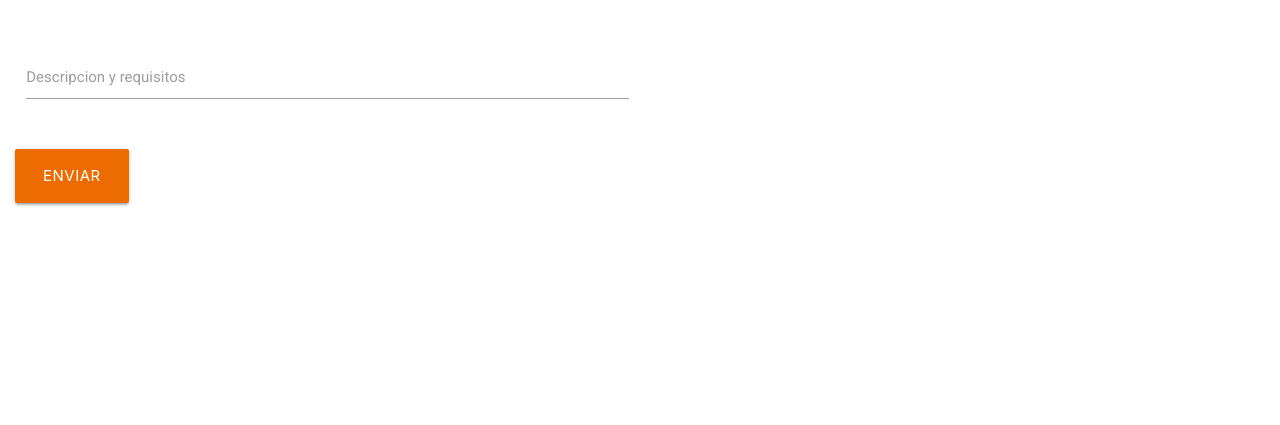
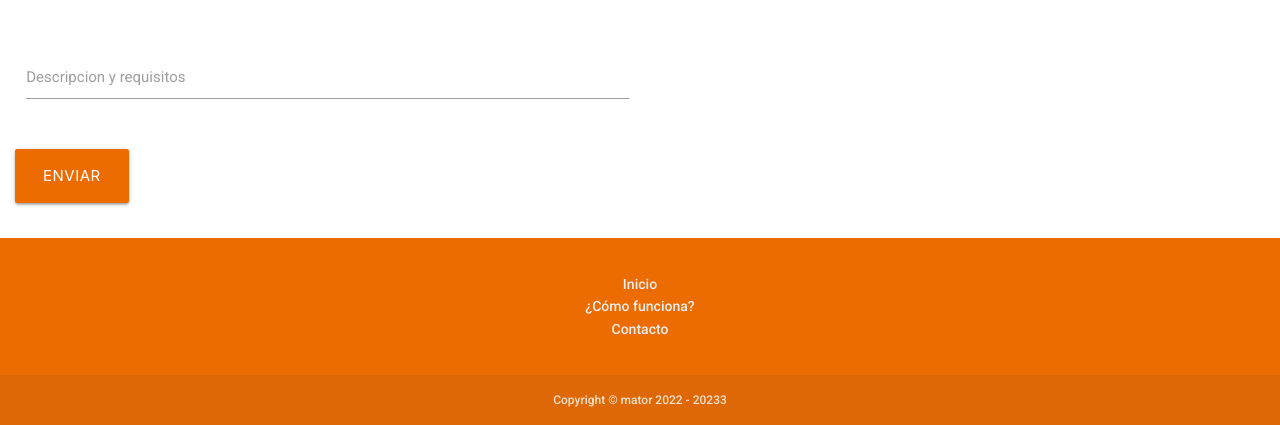
Before and after one commit to StereoTurtle/Mator, a Node server app: page / in a window 1280 px wide. Shown: the part 1997-2422 px from the top of the page. Before the commit the page ends 2203 px from the top, so only its background shows below. Run offline with Node 20, Linux system fonts and the light colour scheme; some libraries are stand-ins or nearby versions.

Commit message:
Added and styled footer

```diff
--- a/Mator/views/index.ejs
+++ b/Mator/views/index.ejs
@@ -120,7 +120,7 @@
       <p class="hero-subtitle-desktop">
         Entrega rapida • Alta calidad • Confiaza
       </p>
-      <a class="waves-effect waves-light btn btn-orange" style="font-size: 0.938em; font-weight: 500;">
+      <a href="#comofunciona" class="waves-effect waves-light btn btn-orange" style="font-size: 0.938em; font-weight: 500;">
         empezar
       </a>
     </div>
--- a/Mator/views/layouts/layout.ejs
+++ b/Mator/views/layouts/layout.ejs
@@ -16,6 +16,7 @@
     <main>
       <%- include('../partials/navbar') %>
       <%- body %>
+      <%- include('../partials/footer') %>
     </main>
   </body>
 </html>
--- /dev/null
+++ b/Mator/views/partials/footer.ejs
@@ -0,0 +1,33 @@
+<style>
+  .copyright-div {
+    font-weight: 500;
+    font-size: 0.8em;
+    line-height: 1.625rem;
+  }
+
+  .footer-link {
+    color: white;
+    font-weight: 500;
+    font-size: 0.9375em;
+  }
+
+</style>
+
+<footer class="page-footer" style="background: #ED6C02;">
+  <div class="container">
+    <div class="row">
+      <div class="col s12 center-align">
+        <ul>
+          <li><a class="grey-text text-lighten-3 footer-link" href="/">Inicio</a></li>
+          <li><a class="grey-text text-lighten-3 footer-link" href="/#comofunciona">¿Cómo funciona?</a></li>
+          <li><a class="grey-text text-lighten-3 footer-link" href="#!">Contacto</a></li>
+        </ul>
+      </div>
+    </div>
+  </div>
+  <div class="footer-copyright">
+    <div class="container center-align copyright-div">
+      Copyright © mator 2022 - 20233
+    </div>
+  </div>
+</footer>
```
